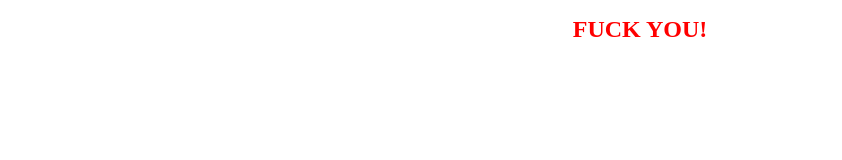
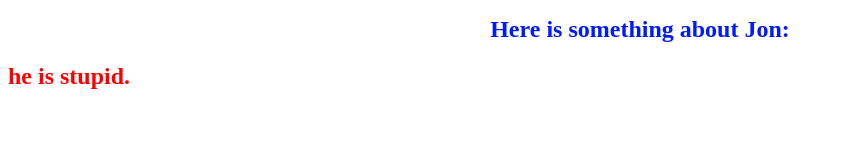
Before and after one commit to jyxhazcake/jyxhazcake.github.io, a plain HTML site: page index.html in a window 1280 px wide. Shown: the whole page, without its empty margins (0-842 px from the left). Drawn offline with Linux system fonts and the light colour scheme.

Commit message:
added jon

```diff
--- a/index.html
+++ b/index.html
@@ -4,15 +4,21 @@
         <title>YOU LITTLE SHIT</title>
         <style>
             h1 {
-                color:red;
+                color:rgb(0, 26, 255);
                 text-align: center;
                 font-size: x-large;
+            }
+            h2 {
+                color: red;
             }
         </style>
     </head>
     <body>
         <h1>
-            FUCK YOU!
+            Here is something about Jon:
         </h1>
+        <h2>
+            he is stupid.
+        </h2>
     </body>
 </html>
```
